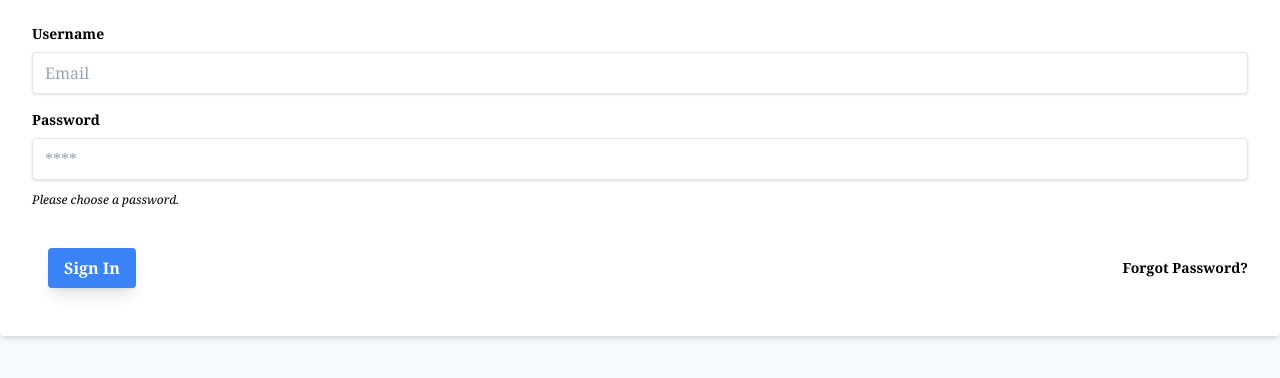
After one commit to GenericArt/Grocery-Meal-Planner, a Django app: template templates/IngredientsTracker/login_page.html in a window 1280 px wide. The commit adds this page. Shown: the top 378 px of the page. Run offline with Django 4.2, Linux system fonts and the light colour scheme; the template is opened without the code that fills it, so the values that code supplies are empty; some libraries are stand-ins or nearby versions.

Commit message:
Feat - Added login and logout pages with redirects.

```diff
--- a/IngredientsTracker/forms.py
+++ b/IngredientsTracker/forms.py
@@ -22,3 +22,8 @@ class IngredientItemForm(forms.ModelForm):
 class BarcodeScanner(forms.Form):
     barcode = forms.CharField(max_length=50, required=True)
     # quantity = forms.FloatField(required=True)
+
+
+class LoginForm(forms.Form):
+    email = forms.EmailInput()
+    password = forms.PasswordInput()
--- a/IngredientsTracker/models.py
+++ b/IngredientsTracker/models.py
@@ -102,8 +102,9 @@ class AppFeatureList(models.Model):
 
 class UserFeatureList(models.Model):
     id = models.AutoField(primary_key=True)
+    user_id = models.IntegerField(null=True)
     feature = models.ForeignKey(AppFeatureList, related_name='feature_data', on_delete=models.PROTECT)
-    enabled = models.IntegerField(default=0)
+    enabled = models.BooleanField(default=0)
 
     class Meta:
         ordering = ['id']
--- a/IngredientsTracker/urls.py
+++ b/IngredientsTracker/urls.py
@@ -5,6 +5,9 @@ from django.conf.urls.static import static
 
 urlpatterns = [
     path('', views.index, name='index'),
+    path('loginpage', views.login_page, name='login_page'),
+    path('logout', views.log_user_out, name='log_user_out'),
+    path('validatelogin', views.validate_user_login, name='validate_user'),
     path('checkscannedbarcode', views.check_scanned_barcode, name='check_scanned_barcode'),
     path('addnewitem', views.add_new_ingredient, name='add_new_item'),
     path("__reload__/", include("django_browser_reload.urls")),
--- /dev/null
+++ b/templates/IngredientsTracker/login_page.html
@@ -0,0 +1,36 @@
+{% extends 'base.html' %}
+
+{% block scripts %}
+{% endblock %}
+
+{% block content %}
+    <h2>{{ msg }}</h2>
+    <div class="bg-white shadow-md rounded px-8 pt-6 pb-8 mb-4 flex flex-col">
+        <form action="{% url 'validate_user' %}" method="POST">
+            {% csrf_token %}
+            <div class="mb-4">
+                <label class="block text-grey-darker text-sm font-bold mb-2" for="user_email">
+                    Username
+                </label>
+                <input class="shadow appearance-none border rounded w-full py-2 px-3 text-grey-darker" id="user_email"
+                       type="text" placeholder="Email" name="user_email">
+            </div>
+            <div class="mb-6">
+                <label class="block text-grey-darker text-sm font-bold mb-2" for="user_password">
+                    Password
+                </label>
+                <input class="shadow appearance-none border border-red rounded w-full py-2 px-3 text-grey-darker mb-3"
+                       id="user_password" name="user_password" type="password" placeholder="****">
+                <p class="text-red text-xs italic">Please choose a password.</p>
+            </div>
+            <div class="flex items-center justify-between">
+                <button class="bg-blue-500 hover:bg-blue-700 text-white font-bold py-2 px-4 rounded shadow-lg m-4" type="submit">
+                    Sign In
+                </button>
+                <a class="inline-block align-baseline font-bold text-sm text-blue hover:text-blue-darker" href="#">
+                    Forgot Password?
+                </a>
+            </div>
+        </form>
+    </div>
+{% endblock %}
```
Also changed, not shown: GroceryMealPlanner/settings.py (+3 -7 lines), IngredientsTracker/initial_setup_temp.py (+25 -1 lines), IngredientsTracker/views.py (+36 -2 lines), Users/models.py (+7 -1 lines), templates/IngredientsTracker/add_inventory.html (+11 -0 lines).
